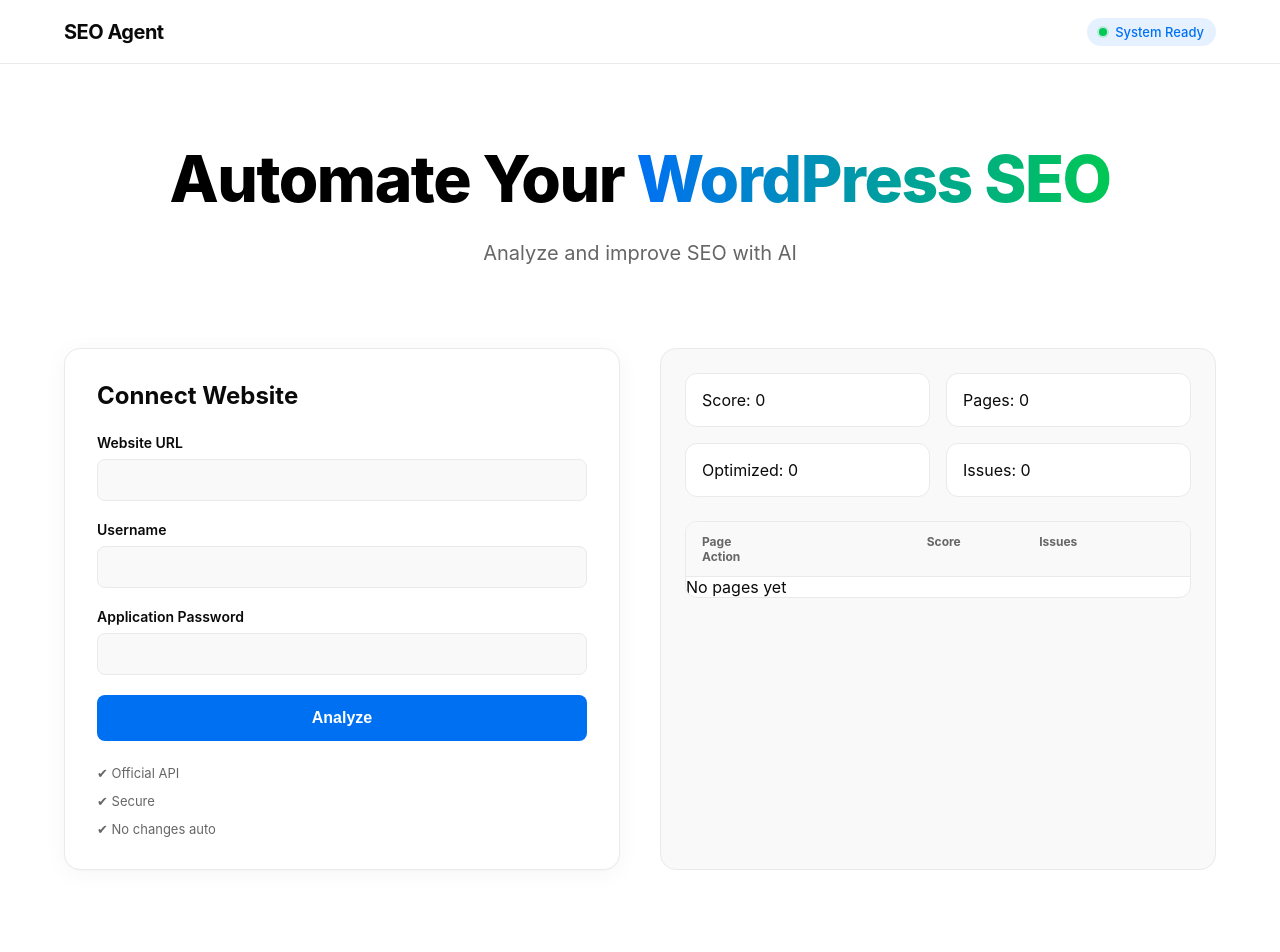
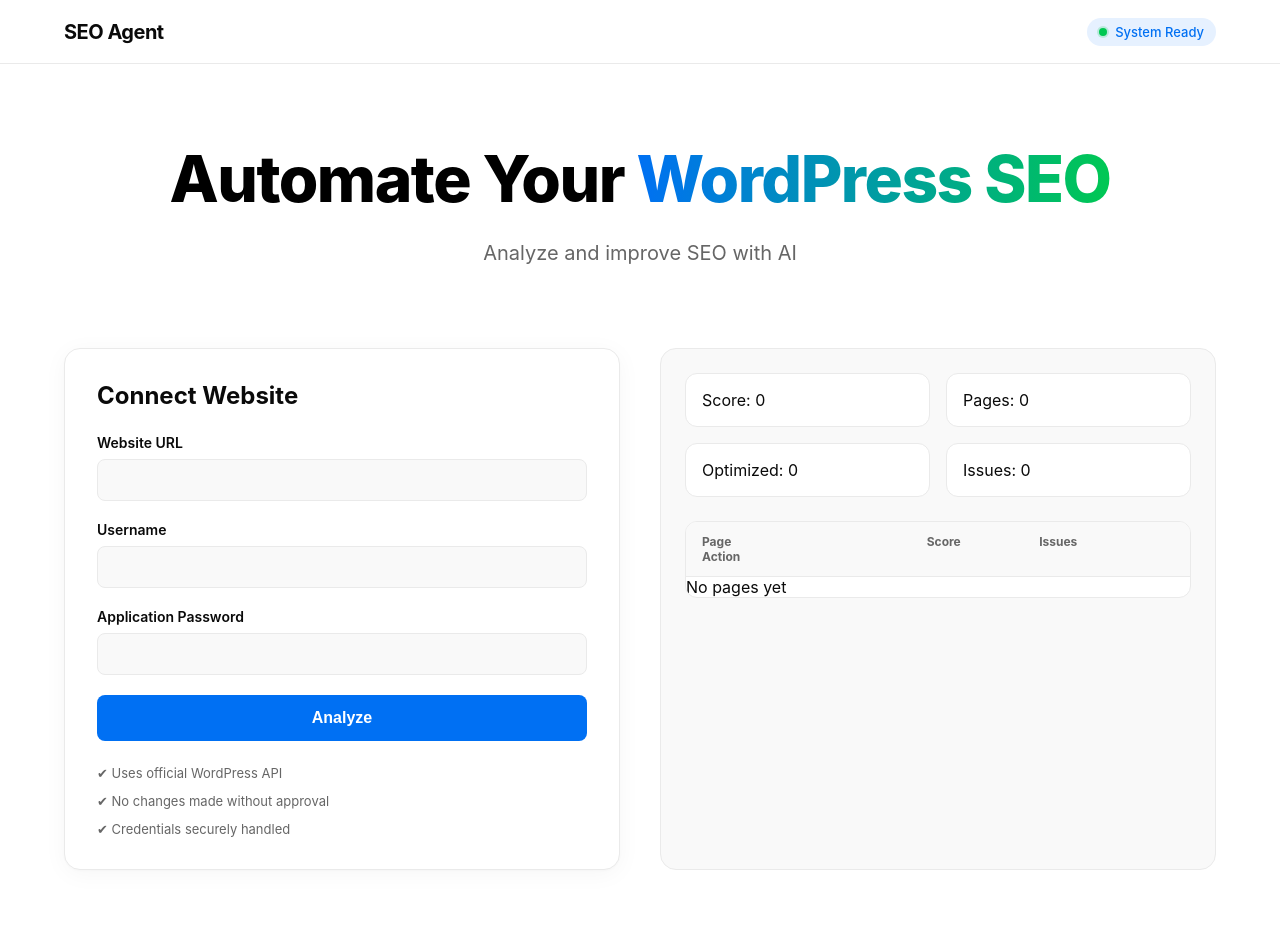
Before and after one commit to pranavstoretransform/seo-agent, a Next.js app: page / in a window 1280 px wide. Shown: the top 952 px of the page. Built offline with nearby package versions, Linux system fonts and the light colour scheme.

Commit message:
Update page.tsx

```diff
--- a/src/app/page.tsx
+++ b/src/app/page.tsx
@@ -263,9 +263,9 @@
             {error && <p style={{ color: "red" }}>{error}</p>}
 
             <div className={styles.trustText}>
-              <div className={styles.trustItem}>✔ Official API</div>
-              <div className={styles.trustItem}>✔ Secure</div>
-              <div className={styles.trustItem}>✔ No changes auto</div>
+              <div className={styles.trustItem}>✔ Uses official WordPress API</div>
+              <div className={styles.trustItem}>✔ No changes made without approval</div>
+              <div className={styles.trustItem}>✔ Credentials securely handled</div>
             </div>
           </div>
 
```
